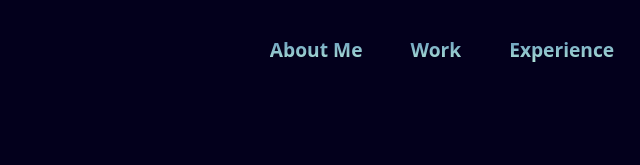
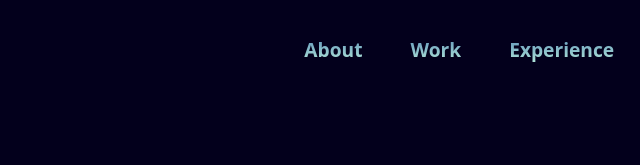
Before and after one commit to Balajisaravana/Balajisaravana-portfolio, a website: page src/index.html in a window 1280 px wide. Shown: the top 165 px of the page, 487-1127 px from the left. Drawn offline with nearby package versions, Linux system fonts and the light colour scheme; a web font is replaced by a local one.

Commit message:
Latest All Updated Changes

```diff
--- a/src/index.html
+++ b/src/index.html
@@ -19,7 +19,7 @@
             <nav class=" ">
                 <h1 class="font-sixty font-normal text-5xl  highlight-lower w-2/5 max-[600px]:w-1/3">BS</h1>
                 <ul class="flex link-ul max-[410px]:h-[120vh] ">
-                    <li class="m-1 px-5 "><a href="#aboutme" class="link"> About Me</a></li>
+                    <li class="m-1 px-5 "><a href="#aboutme" class="link"> About </a></li>
                     <li class="m-1 px-5 "><a href="#Work" class="link">Work </a> </li>
                     <li class="m-1 px-5 max-[900px]:w-[100%]"><a href="#experience" class="link"> Experience</a> </li>
                     <li class="m-1 px-5"><a href="#Contact" class="link">Contact </a> </li>
```
